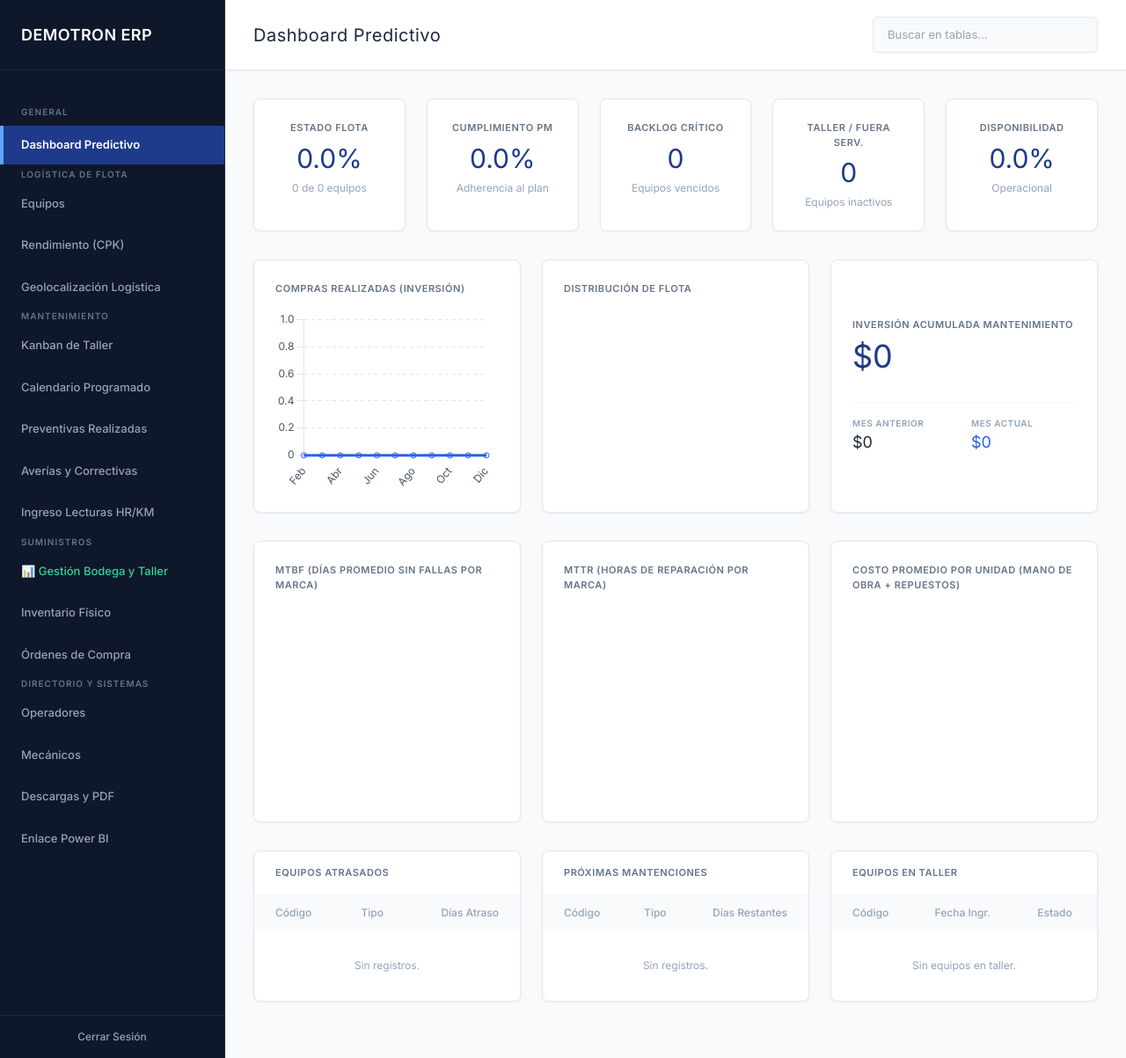
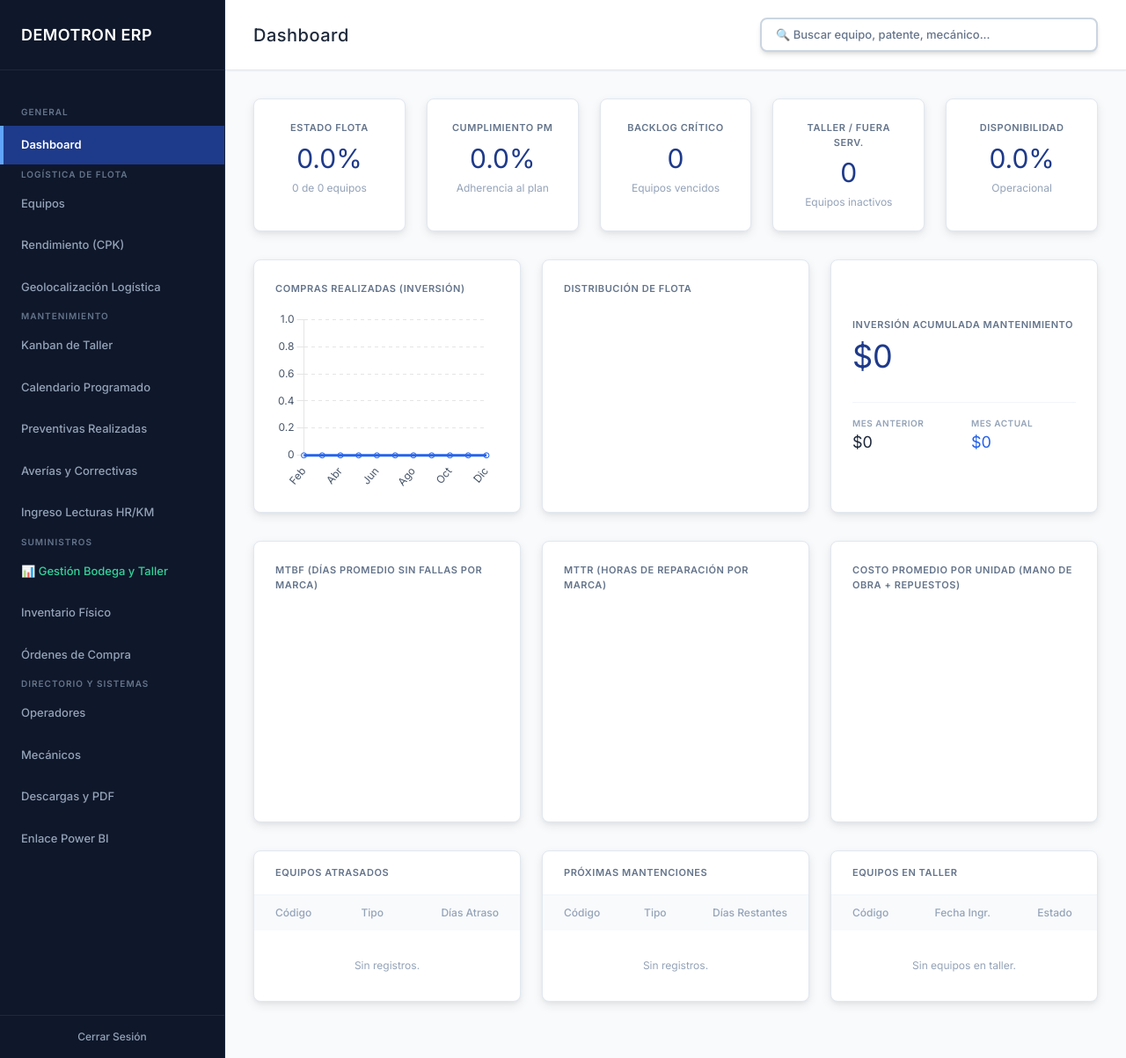
Before and after one commit to manuelortizortiz/cmms-demotron, a Flask app: page / in a window 1280 px wide. Shown: the whole page at 88% size. Run offline with Flask 3, Linux system fonts and the light colour scheme; a user stored in the database is signed in; data that the repository does not hold is empty; a map, chart or similar area stays blank; some libraries are stand-ins or nearby versions.

Commit message:
Update index.html

```diff
--- a/templates/index.html
+++ b/templates/index.html
@@ -6,7 +6,7 @@
     <title>ERP CMMS DEMOTRON</title>
     <link rel="icon" href="{{ url_for('static', filename='ISOTIPO DEMOTRON.png') }}" type="image/png">
 
-    <link href="https://fonts.googleapis.com/css2?family=Inter:wght@400;500;600&display=swap" rel="stylesheet">
+    <link href="https://fonts.googleapis.com/css2?family=Inter:wght@400;500;600;700&display=swap" rel="stylesheet">
     <script src="https://cdn.tailwindcss.com"></script>
     <script src="https://cdn.jsdelivr.net/npm/sortablejs@latest/Sortable.min.js"></script>
     <script src='https://cdn.jsdelivr.net/npm/fullcalendar@6.1.11/index.global.min.js'></script>
@@ -22,9 +22,9 @@
         .nav-link:hover { color: #FFFFFF; background-color: rgba(255,255,255,0.05); }
         .nav-link.active { color: #FFFFFF; background-color: #1E3A8A; font-weight: 600; border-left: 4px solid #60A5FA; padding-left: 20px;}
 
-        /* Tarjetas Minimalistas */
-        .card-custom { background: #FFFFFF; border-radius: 8px; border: 1px solid #E2E8F0; padding: 24px; box-shadow: 0 1px 3px rgba(0,0,0,0.05); }
-        .card-custom-nopad { background: #FFFFFF; border-radius: 8px; border: 1px solid #E2E8F0; box-shadow: 0 1px 3px rgba(0,0,0,0.05); overflow: hidden; }
+        /* Tarjetas Minimalistas (AHORA CON MÁS SOMBRA Y CONTRASTE) */
+        .card-custom { background: #FFFFFF; border-radius: 8px; border: 1px solid #E2E8F0; padding: 24px; box-shadow: 0 4px 12px rgba(0, 0, 0, 0.08), 0 2px 4px rgba(0, 0, 0, 0.04); }
+        .card-custom-nopad { background: #FFFFFF; border-radius: 8px; border: 1px solid #E2E8F0; box-shadow: 0 4px 12px rgba(0, 0, 0, 0.08), 0 2px 4px rgba(0, 0, 0, 0.04); overflow: hidden; }
 
         /* Tablas */
         .table-custom { width: 100%; border-collapse: collapse; min-width: 600px; }
@@ -35,7 +35,7 @@
         /* Formularios y Botones */
         .form-input { border: 1px solid #CBD5E1; padding: 10px 16px; border-radius: 6px; font-size: 13px; width: 100%; outline: none; transition: border-color 0.2s; color: #1E293B; }
         .form-input:focus { border-color: #3B82F6; }
-        .btn-primary { background-color: #1E3A8A; color: white; padding: 10px 24px; border-radius: 6px; font-weight: 500; transition: background 0.2s; cursor: pointer; border:none; font-size: 13px; }
+        .btn-primary { background-color: #1E3A8A; color: white; padding: 10px 24px; border-radius: 6px; font-weight: 500; cursor: pointer; border:none; font-size: 13px; transition: background 0.2s; }
         .btn-primary:hover { background-color: #1D4ED8; }
         .btn-action { font-size: 11px; font-weight: 500; padding: 6px 12px; border-radius: 4px; border: 1px solid #CBD5E1; transition: all 0.2s; margin-right: 8px; display:inline-block; color: #475569; text-decoration: none; cursor: pointer; background: white;}
         .btn-action:hover { background-color: #F1F5F9; color: #0F172A; }
@@ -56,7 +56,7 @@
         </div>
         <nav class="flex-1 py-6 overflow-y-auto hide-scrollbar space-y-1">
             <p class="px-6 text-[10px] font-semibold text-slate-500 uppercase tracking-widest mb-2 mt-4">General</p>
-            <a onclick="switchTab('dash', this)" class="nav-link active">Dashboard Predictivo</a>
+            <a onclick="switchTab('dash', this)" class="nav-link active">Dashboard</a>
 
             <p class="px-6 text-[10px] font-semibold text-slate-500 uppercase tracking-widest mb-2 mt-6">Logística de Flota</p>
             <a onclick="switchTab('eq', this)" class="nav-link">Equipos</a>
@@ -71,7 +71,6 @@
             <a onclick="switchTab('lec', this)" class="nav-link">Ingreso Lecturas HR/KM</a>
 
             <p class="px-6 text-[10px] font-semibold text-slate-500 uppercase tracking-widest mb-2 mt-6">Suministros</p>
-            <!-- NUEVO ENLACE AL KPI DE BODEGA -->
             <a href="/bodega_kpi" class="nav-link text-emerald-400">📊 Gestión Bodega y Taller</a>
             <a onclick="switchTab('bodega', this)" class="nav-link">Inventario Físico</a>
             <a onclick="switchTab('compras', this)" class="nav-link">Órdenes de Compra</a>
@@ -88,12 +87,18 @@
     </aside>
 
     <main class="flex-1 flex flex-col min-w-0 w-full">
+        <!-- HEADER MEJORADO CON BUSCADOR MUY VISIBLE -->
         <header class="h-20 bg-white border-b border-slate-200 flex items-center justify-between px-8 shrink-0 z-10 shadow-sm">
             <div class="flex items-center gap-4">
                 <button onclick="toggleMenu()" class="md:hidden text-slate-800 text-2xl focus:outline-none">≡</button>
-                <h1 id="title" class="text-xl font-normal text-slate-800 tracking-wide">Dashboard Predictivo</h1>
+                <h1 id="title" class="text-xl font-medium text-slate-800 tracking-wide">Dashboard</h1>
             </div>
-            <input type="text" id="buscador" onkeyup="filtrarTablas(this.value)" placeholder="Buscar en tablas..." class="form-input w-64 bg-slate-50 border-slate-200 rounded-md">
+
+            <!-- BUSCADOR REPOTENCIADO Y DE ALTO CONTRASTE -->
+            <div class="relative w-full max-w-[280px] md:max-w-sm ml-4">
+                <input type="text" id="buscador" onkeyup="filtrarTablas(this.value)" placeholder="🔍 Buscar equipo, patente, mecánico..."
+                       class="w-full bg-white border-2 border-slate-300 shadow-md rounded-lg px-4 py-2 font-medium text-slate-800 placeholder-slate-500 focus:border-[#1E3A8A] focus:ring-2 focus:ring-[#1E3A8A] transition-all">
+            </div>
         </header>
 
         <div class="flex-1 overflow-y-auto p-4 md:p-8">
@@ -132,11 +137,13 @@
                 <div class="grid grid-cols-1 lg:grid-cols-3 gap-6 mb-8">
                     <div class="card-custom h-72 flex flex-col">
                         <p class="text-[11px] font-semibold text-slate-500 uppercase tracking-wider mb-4">Compras Realizadas (Inversión)</p>
-                        <div class="flex-1 relative w-full"><canvas id="chartCompras"></canvas></div>
+                        <!-- ATENCIÓN: El min-h-0 evita que el gráfico explote y se desborde -->
+                        <div class="flex-1 relative w-full min-h-0"><canvas id="chartCompras"></canvas></div>
                     </div>
                     <div class="card-custom h-72 flex flex-col">
                         <p class="text-[11px] font-semibold text-slate-500 uppercase tracking-wider mb-4">Distribución de Flota</p>
-                        <div class="flex-1 relative w-full"><canvas id="chartEstados"></canvas></div>
+                        <!-- ATENCIÓN: El min-h-0 corrige el error del gráfico Dona -->
+                        <div class="flex-1 relative w-full min-h-0"><canvas id="chartEstados"></canvas></div>
                     </div>
                     <div class="card-custom h-72 flex flex-col justify-center">
                         <p class="text-[11px] font-semibold text-slate-500 uppercase tracking-wider mb-2">Inversión Acumulada Mantenimiento</p>
@@ -154,23 +161,20 @@
                     </div>
                 </div>
 
-                <!-- SECCIÓN DE GRÁFICOS ACTUALIZADA -->
                 <div class="grid grid-cols-1 md:grid-cols-3 gap-6 mb-8">
                     <div class="card-custom h-80 flex flex-col">
                         <p class="text-[11px] font-semibold text-slate-500 uppercase tracking-wider mb-4">MTBF (Días Promedio sin Fallas por Marca)</p>
-                        <div class="flex-1 relative w-full"><canvas id="chartMTBF"></canvas></div>
+                        <div class="flex-1 relative w-full min-h-0"><canvas id="chartMTBF"></canvas></div>
                     </div>
                     <div class="card-custom h-80 flex flex-col">
                         <p class="text-[11px] font-semibold text-slate-500 uppercase tracking-wider mb-4">MTTR (Horas de Reparación por Marca)</p>
-                        <div class="flex-1 relative w-full"><canvas id="chartMTTR"></canvas></div>
+                        <div class="flex-1 relative w-full min-h-0"><canvas id="chartMTTR"></canvas></div>
                     </div>
-                    <!-- NUEVO GRÁFICO: COSTO POR UNIDAD -->
                     <div class="card-custom h-80 flex flex-col">
                         <p class="text-[11px] font-semibold text-slate-500 uppercase tracking-wider mb-4">Costo Promedio por Unidad (Mano de Obra + Repuestos)</p>
-                        <div class="flex-1 relative w-full"><canvas id="chartCostoUnidad"></canvas></div>
+                        <div class="flex-1 relative w-full min-h-0"><canvas id="chartCostoUnidad"></canvas></div>
                     </div>
                 </div>
-                <!-- FIN DE SECCIÓN ACTUALIZADA -->
 
                 <div class="grid grid-cols-1 lg:grid-cols-3 gap-6 mb-8">
                     <div class="card-custom-nopad overflow-x-auto">
@@ -319,7 +323,6 @@
                             <div class="bg-white p-4 rounded border border-slate-200 cursor-grab shadow-sm" data-id="{{ t.id }}">
                                 <div class="flex justify-between items-start mb-2">
                                     <h4 class="font-medium text-slate-800 text-sm">{{ t.codigo }}</h4>
-                                    <!-- Botón Ver PDF -->
                                     <a href="/imprimir_ot/{{ t.id }}" target="_blank" class="text-[10px] font-medium text-[#2563EB] hover:underline bg-blue-50 px-2 py-1 rounded">Ver PDF</a>
                                 </div>
                                 <span class="text-[10px] text-slate-500 mb-2 block">{{ t.clasificacion }}</span>
@@ -474,7 +477,7 @@
 
         function switchTab(t, el) {
             document.querySelectorAll('.seccion').forEach(s => s.classList.remove('active')); document.querySelectorAll('.nav-link').forEach(l => l.classList.remove('active'));
-            document.getElementById(t).classList.add('active'); if(el) el.classList.add('active'); document.getElementById('title').innerText = el ? el.innerText.trim() : 'DEMOTRON ERP';
+            document.getElementById(t).classList.add('active'); if(el) el.classList.add('active'); document.getElementById('title').innerText = el ? el.innerText.trim() : 'Dashboard';
             const newUrl = window.location.protocol + "//" + window.location.host + window.location.pathname + '?tab=' + t; window.history.replaceState({path:newUrl}, '', newUrl);
             if(window.innerWidth < 768) { document.getElementById('sidebar').classList.add('-translate-x-full'); document.getElementById('sidebar-backdrop').classList.add('hidden'); }
             if(t==='cal' && window.calendar) { setTimeout(() => window.calendar.render(), 200); }
@@ -592,14 +595,13 @@
                     });
                 }
 
-                // ===== AQUÍ ESTÁ EL CAMBIO PARA EL GRÁFICO (position: 'bottom') =====
+                // GRAFICO DONA REAJUSTADO:
                 if(document.getElementById('chartEstados')) {
                     new Chart(document.getElementById('chartEstados').getContext('2d'), {
                         type: 'doughnut', data: { labels: cinta2.estados_labels, datasets: [{ data: cinta2.estados_data, backgroundColor: bluePalette, borderWidth: 0 }] },
-                        options: { responsive: true, maintainAspectRatio: false, cutout: '75%', plugins: { legend: { position: 'bottom', labels: { boxWidth: 12, usePointStyle: true, font: {size: 11} } } } }
+                        options: { responsive: true, maintainAspectRatio: false, cutout: '70%', plugins: { legend: { position: 'right', labels: { boxWidth: 10, usePointStyle: true, font: {size: 11} } } } }
                     });
                 }
-                // =====================================================================
 
                 if(document.getElementById('chartMTBF') && cinta3.labels.length > 0) {
                     new Chart(document.getElementById('chartMTBF').getContext('2d'), {
```
